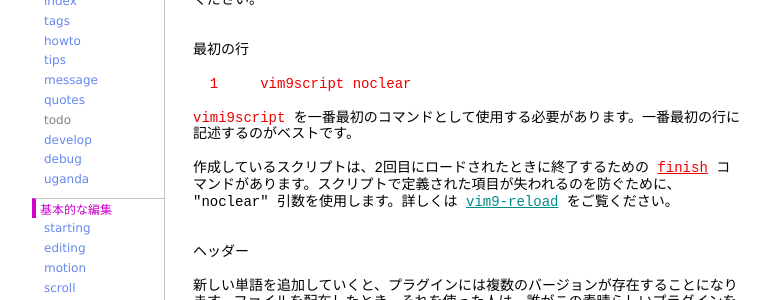
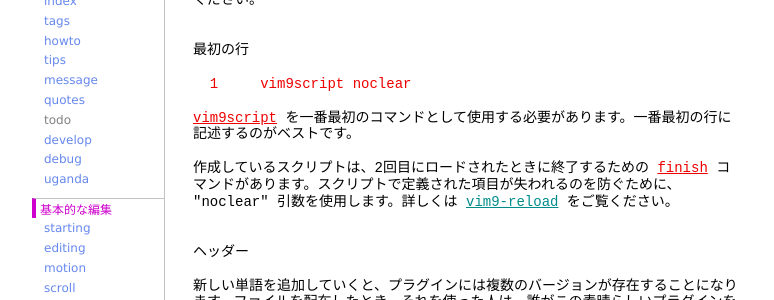
Before and after one commit to vim-jp/vimdoc-ja, a Jekyll site: the page built from usr_51.html, in a window 1280 px wide and 900 px high, scrolled down 1233 px. Shown: the part 150-450 px from the top of the window, without its empty margins (208-982 px from the left). Built offline with Jekyll 4.4.1, drawn with Linux system fonts in a browser that asks for light colours; nearby versions of some CDN libraries; comment, search, counter and statistics services are not loaded.

Commit message:
Generated by GitHub workflow 6060397968
https://github.com/vim-jp/vimdoc-ja-working/actions/runs/6060397968

```diff
--- a/usr_51.html
+++ b/usr_51.html
@@ -79,7 +79,7 @@ Vim script を書いて、それを多くの人に使ってもらうことがで
 <br>
 <div class="helpExample">&nbsp;&nbsp;1&nbsp;&nbsp;&nbsp;&nbsp; vim9script noclear</div>
 <br>
-<span class="Comment">vimi9script</span>&nbsp;を一番最初のコマンドとして使用する必要があります。一番最初の行に<br>
+<a class="Comment" href="vim9.html#vim9script">vim9script</a>&nbsp;を一番最初のコマンドとして使用する必要があります。一番最初の行に<br>
 記述するのがベストです。<br>
 <br>
 作成しているスクリプトは、2回目にロードされたときに終了するための&nbsp;<a class="Comment" href="repeat.html#:finish">finish</a>&nbsp;コ<br>
```
